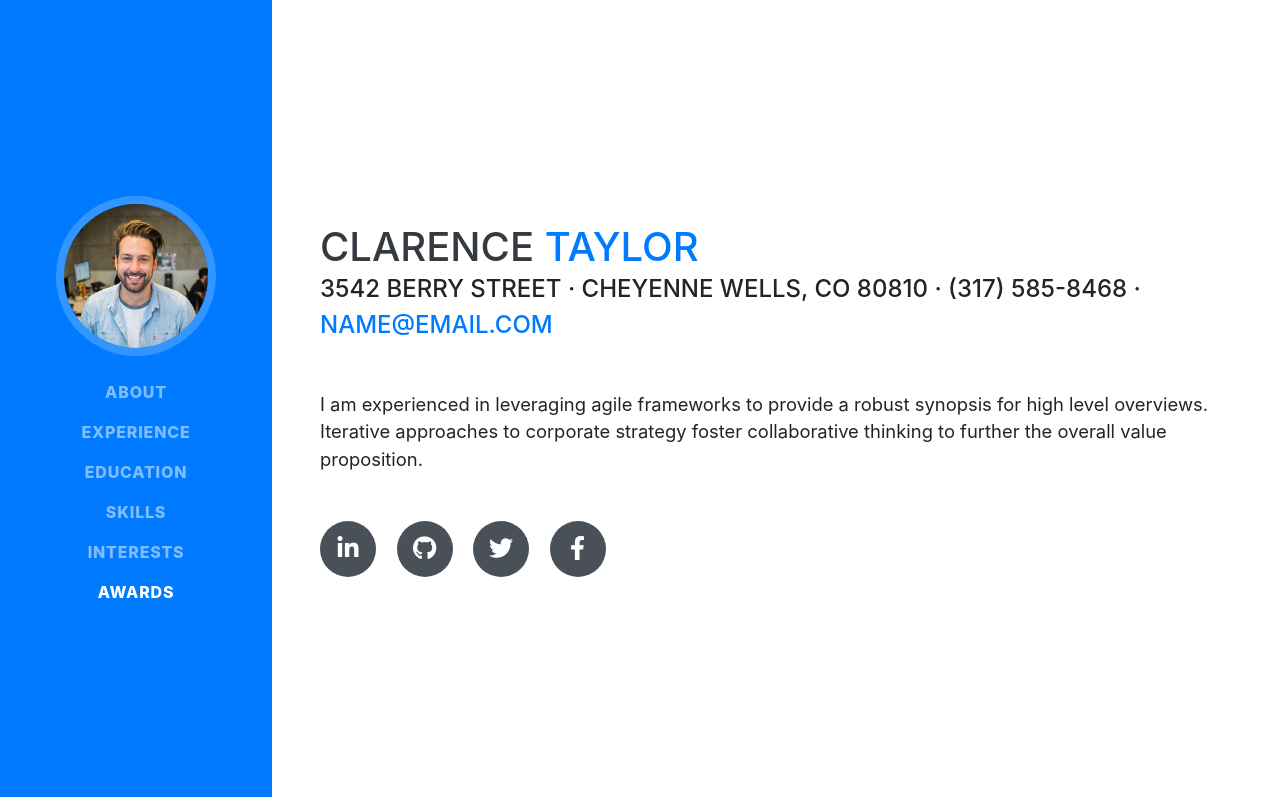
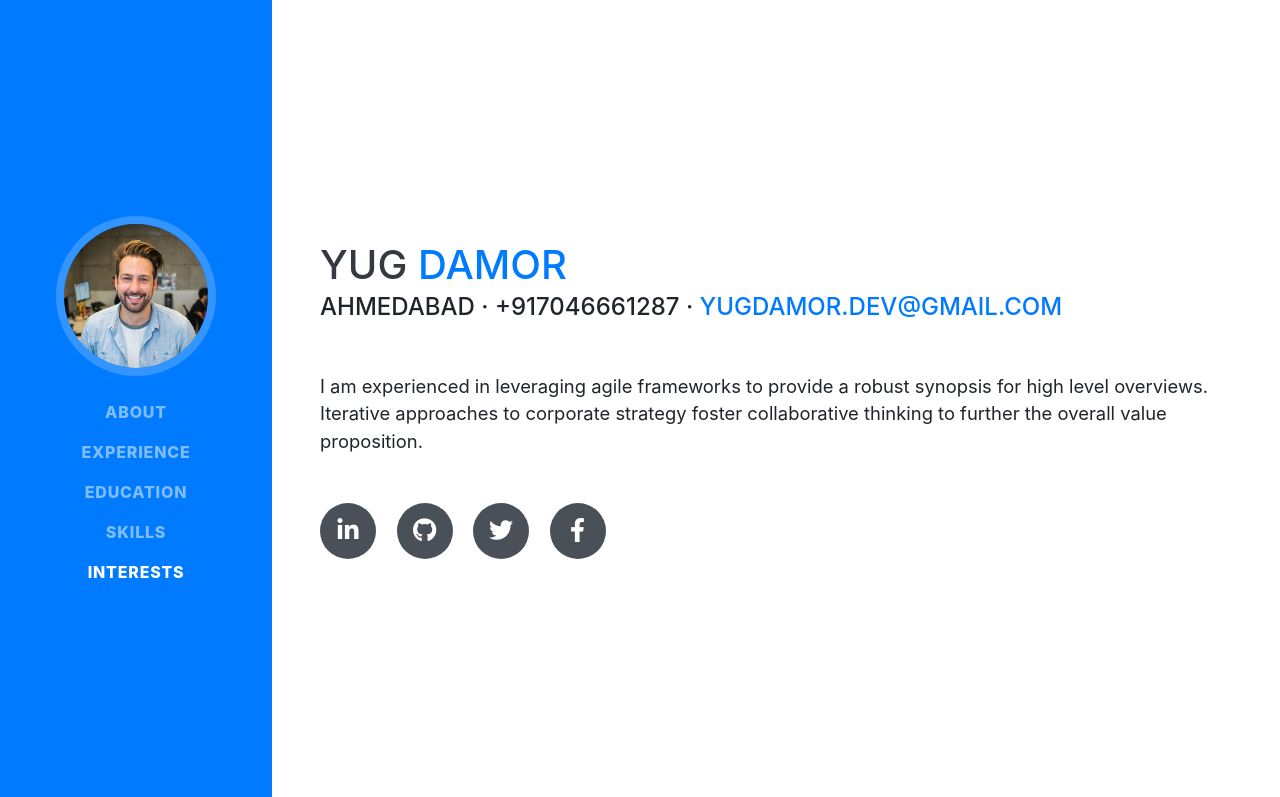
Before and after one commit to yugdamor-git/yugdamor-git.github.io, a website with bundled scripts: page index.html in a window 1280 px wide. Shown: the top 797 px of the page. Built offline with nearby package versions, Linux system fonts and the light colour scheme; a web font is replaced by a local one.

Commit message:
Update index.html

```diff
--- a/index.html
+++ b/index.html
@@ -8,7 +8,7 @@
   <meta name="description" content="">
   <meta name="author" content="">
 
-  <title>Resume - Start Bootstrap Theme</title>
+  <title>Yug Damor</title>
 
   <!-- Bootstrap core CSS -->
   <link href="vendor/bootstrap/css/bootstrap.min.css" rel="stylesheet">
@@ -52,9 +52,6 @@
         <li class="nav-item">
           <a class="nav-link js-scroll-trigger" href="#interests">Interests</a>
         </li>
-        <li class="nav-item">
-          <a class="nav-link js-scroll-trigger" href="#awards">Awards</a>
-        </li>
       </ul>
     </div>
   </nav>
@@ -63,11 +60,11 @@
 
     <section class="resume-section p-3 p-lg-5 d-flex align-items-center" id="about">
       <div class="w-100">
-        <h1 class="mb-0">Clarence
-          <span class="text-primary">Taylor</span>
+        <h1 class="mb-0">Yug
+          <span class="text-primary">Damor</span>
         </h1>
-        <div class="subheading mb-5">3542 Berry Street · Cheyenne Wells, CO 80810 · (317) 585-8468 ·
-          <a href="mailto:name@email.com">name@email.com</a>
+        <div class="subheading mb-5">Ahmedabad · +917046661287 ·
+          <a href="mailto:name@email.com">yugdamor.dev@gmail.com</a>
         </div>
         <p class="lead mb-5">I am experienced in leveraging agile frameworks to provide a robust synopsis for high level overviews. Iterative approaches to corporate strategy foster collaborative thinking to further the overall value proposition.</p>
         <div class="social-icons">
```
